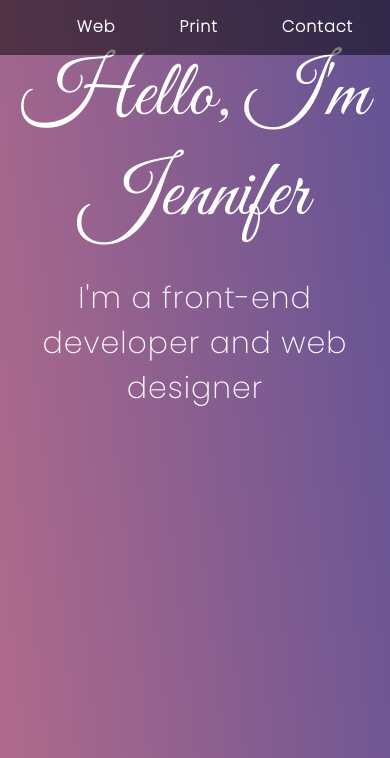
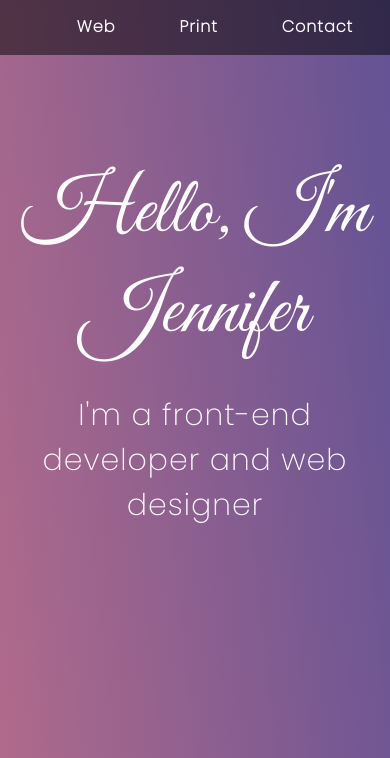
Before and after one commit to jennzster/jennzster.github.io, a plain HTML site: page index.html in a window 390 px wide. Shown: the part 86-844 px from the top of the page. Drawn offline with nearby package versions, Linux system fonts and the light colour scheme.

Commit message:
Update index.html

```diff
--- a/index.html
+++ b/index.html
@@ -175,6 +175,9 @@ a[name] {
 .logo {
   text-align: center;
 }
+.intro {
+  padding-top: 50%;
+}
 .panel {
   padding: 0 50px;
 }
```
